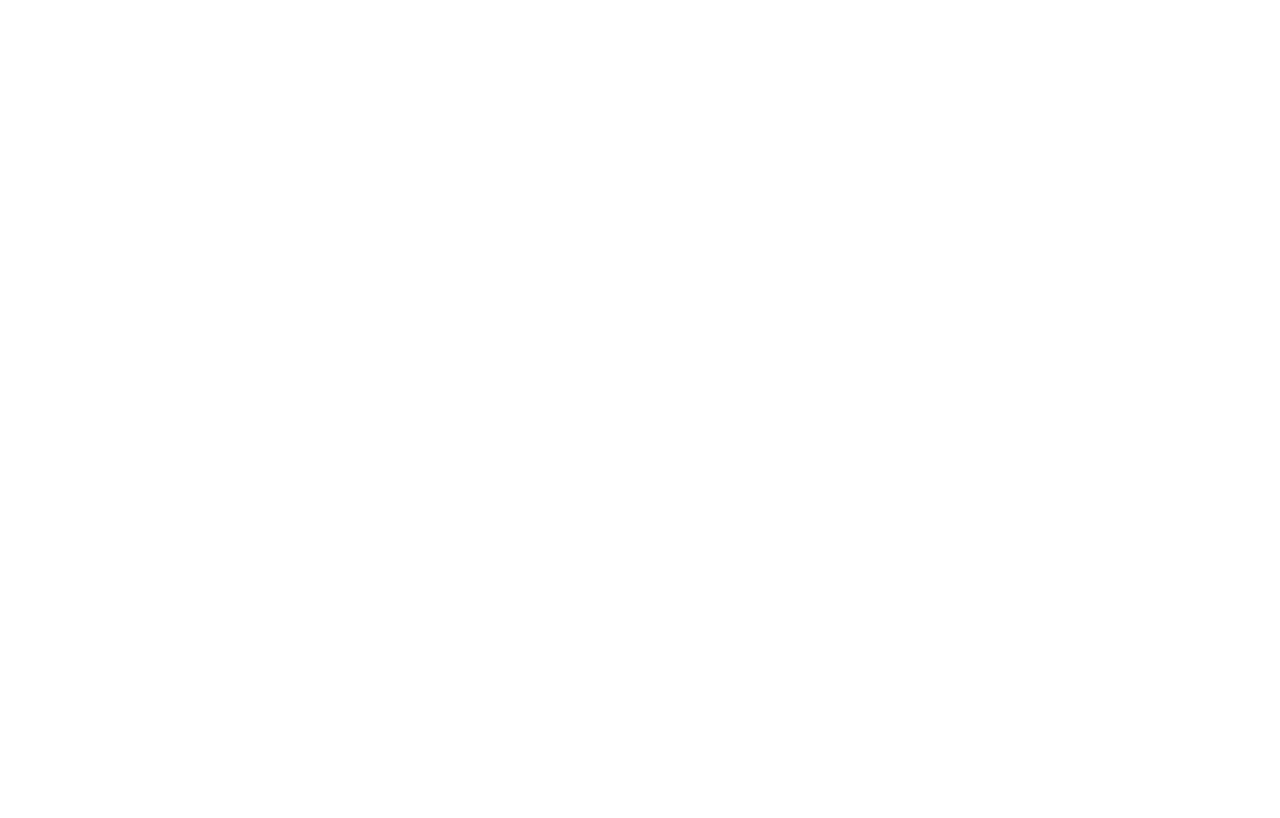
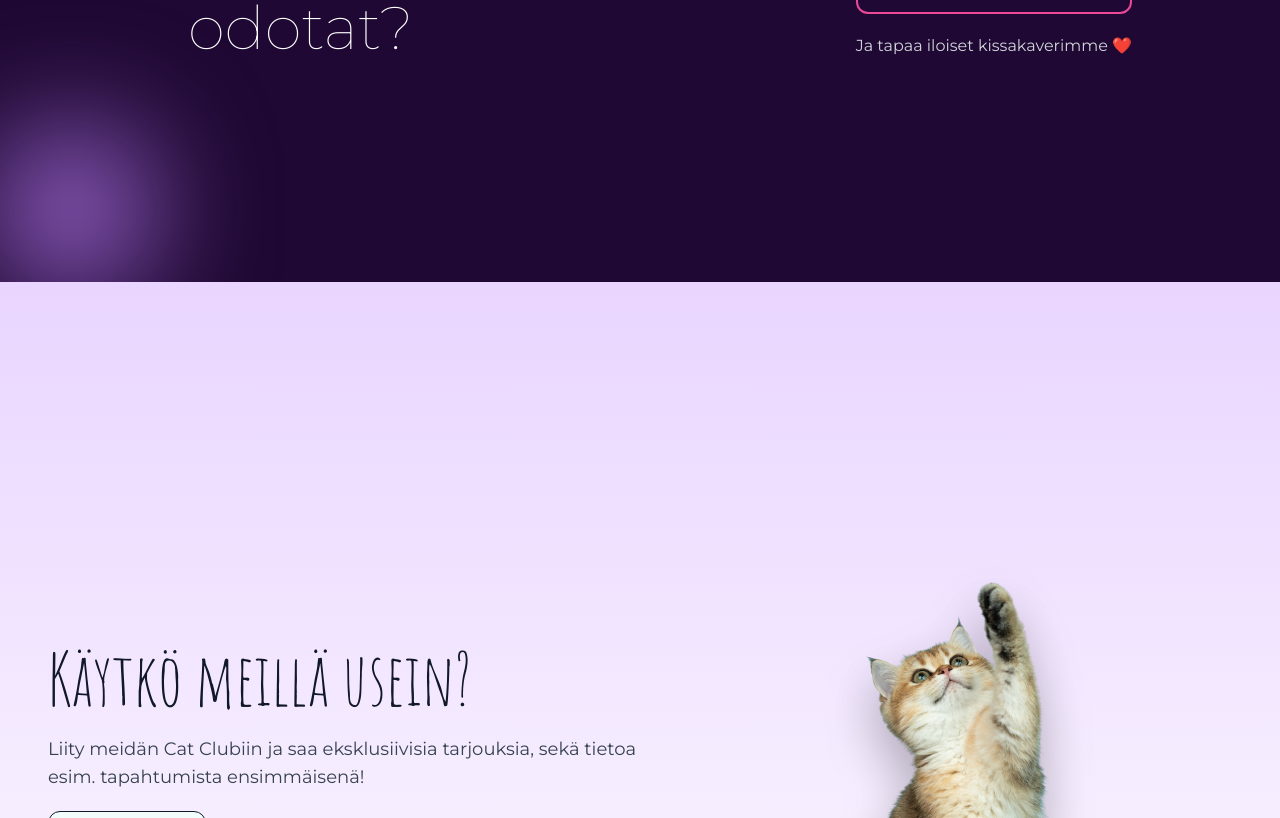
Before and after one commit to villetoimela/templates-cat-cafe, a Next.js app: page /tutustu in a window 1280 px wide. Shown: the part 1742-2560 px from the top of the page. Before the commit the page ends 800 px from the top, so only its background shows below. Built offline with nearby package versions, Linux system fonts and the light colour scheme.

Commit message:
used new components in tutustu page

```diff
--- a/pages/tutustu.js
+++ b/pages/tutustu.js
@@ -1,8 +1,37 @@
 import React from 'react'
+import CallToAction from '../components/call-to-action'
+import CatShowcase from '../components/cat-showcase/cat-showcase'
+import InfoBlock from '../components/info-block'
+import InfoBlockReverse from '../components/info-block-reverse'
 
 const Tutustu = () => {
     return (
-        <div>Tää on tutustu page</div>
+        <>
+            <CatShowcase />
+            <CallToAction
+                mainText="Tutustu meiltä saataviin herkkuihin"
+                text="Meiltä myös vegaaniset tuotteet ❤️"
+                buttonText="Menu"
+            />
+
+            <section className="py-14 md:py-20 bg-gradient-to-t from-purple-200 via-purple-50 to-purple-200">
+                <div className="flex flex-col px-8 mx-auto space-y-12 max-w-7xl xl:px-12">
+
+                    <InfoBlock
+                        imgSrc="/kissa-no-bg-5.png"
+                        title="Käytkö meillä usein?"
+                        text="Liity meidän Cat Clubiin ja saa eksklusiivisia tarjouksia, sekä tietoa esim. tapahtumista ensimmäisenä! "
+                        buttonText="Liity klubiin"
+                    />
+                    <InfoBlockReverse
+                        imgSrc="/kissa-no-bg-10.png"
+                        title="Ota yhteyttä"
+                        text="Tahdotko adoptoida kissan, teemme yhteistyötä eri järjestöjen kanssa! Voit ottaa meihin yhteyttä oli asia sitten mikä tahansa!"
+                        buttonText="Ota yhteyttä"
+                    />
+                </div>
+            </section>
+        </>
     )
 }
 
```
